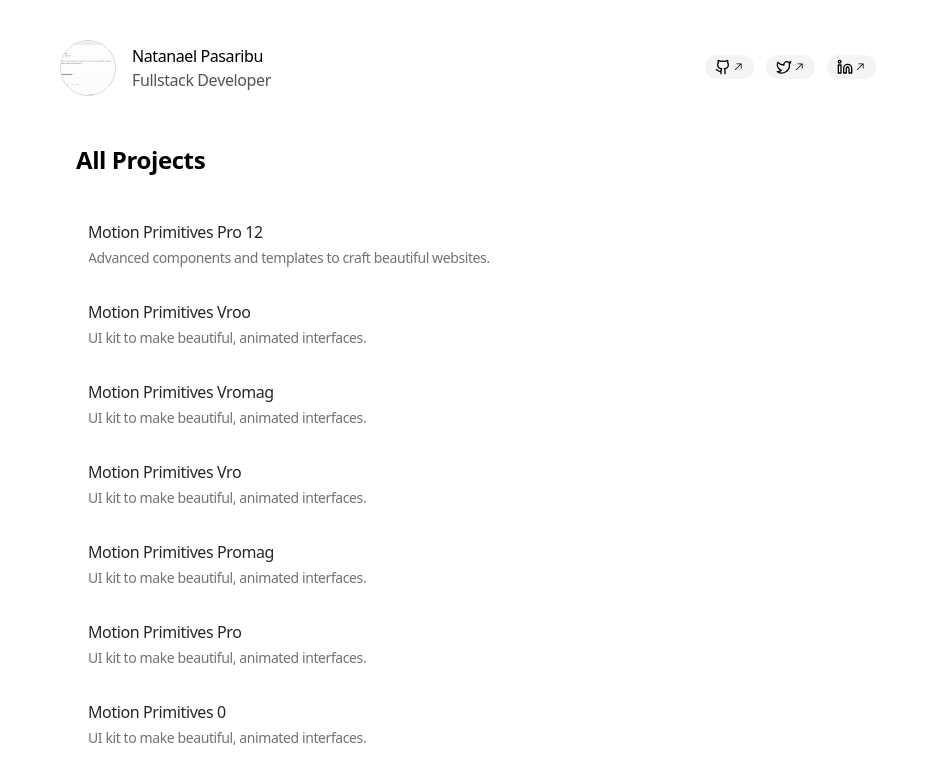
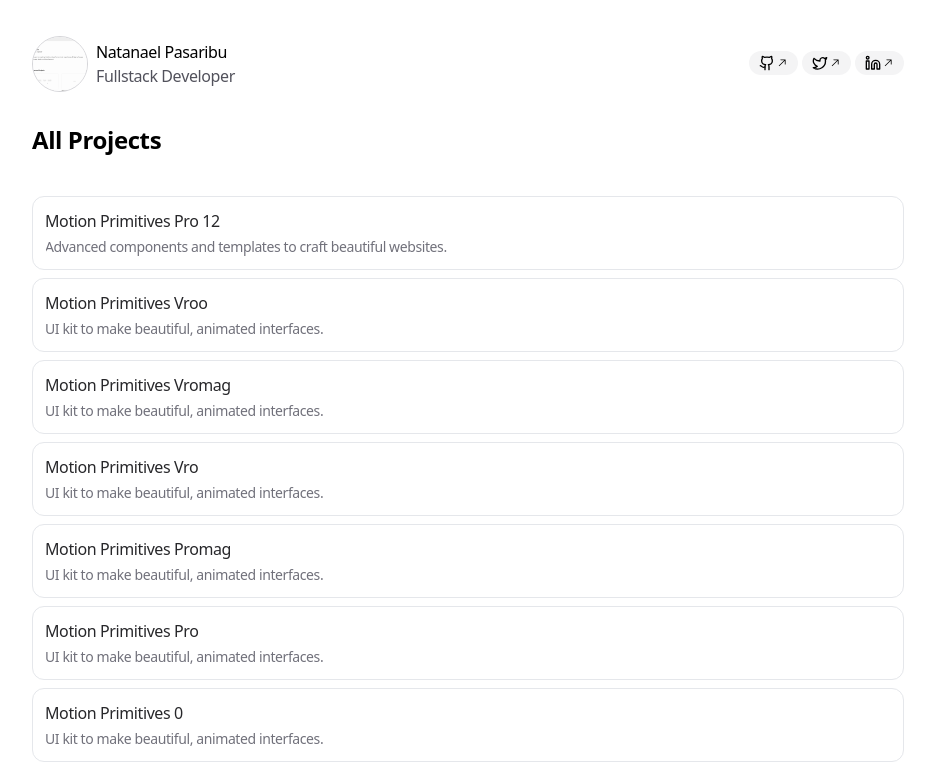
Before and after one commit to ncpsrb/ncpsrb, a Next.js app: page /projects in a window 1280 px wide. Shown: the top 770 px of the page, without its empty margins (172-1107 px from the left). Built offline with nearby package versions, Linux system fonts and the light colour scheme.

Commit message:
adjustment

```diff
--- a/app/header.tsx
+++ b/app/header.tsx
@@ -42,15 +42,15 @@ function MagneticSocialLink({
 export function Header() {
   const pathname = usePathname()
   return (
-    <header className="mb-8 flex items-center justify-between">
+    <header className="mt-6 mb-8 flex items-center justify-between md:mt-6">
       {/* Left Side: Profile image and name */}
-      <div className="flex items-center gap-4">
+      <div className="flex items-center gap-2">
         {pathname === '/' ? (
           // ✅ Homepage: Show just the profile image
           <img
             src="/cover.jpg"
             alt="Profile"
-            className="h-14 w-14 rounded-full border border-zinc-300 object-cover dark:border-zinc-700"
+            className="h-10 w-10 rounded-full border border-zinc-300 object-cover dark:border-zinc-700"
           />
         ) : (
           // ✅ Other pages: Hover shows arrow over image
@@ -86,7 +86,7 @@ export function Header() {
       </div>
 
       {/* Right Side: Social links */}
-      <div className="flex items-center gap-3">
+      <div className="flex items-center gap-1">
         <MagneticSocialLink link="https://github.com/yourusername">
           <div className="flex items-center gap-1">
             <Github className="h-4 w-4" />
--- a/app/layout.tsx
+++ b/app/layout.tsx
@@ -51,7 +51,7 @@ export default function RootLayout({
           defaultTheme="system"
         >
           <div className="flex min-h-screen w-full flex-col font-[family-name:var(--font-inter-tight)]">
-            <div className="relative mx-auto w-full max-w-4xl p-10">
+            <div className="p- relative mx-auto w-full max-w-4xl p-3">
               <Header />
               {children}
               <Footer />
--- a/app/projects/page.tsx
+++ b/app/projects/page.tsx
@@ -5,7 +5,7 @@ import { AnimatedBackground } from '@/components/ui/animated-background'
 import { ArrowRight } from 'lucide-react'
 export default function ProjectsPage() {
   return (
-    <main className="space-y-8 p-4">
+    <main className="space-y-10">
       <h1 className="text-2xl font-bold">All Projects</h1>
       <div className="flex flex-col space-y-2">
         {PROJECTS.map((project) => (
@@ -14,7 +14,7 @@ export default function ProjectsPage() {
             href={project.link}
             target="_blank"
             rel="noopener noreferrer"
-            className="group block rounded-xl px-3 py-3 transition-all duration-300 hover:bg-zinc-100/20 dark:hover:bg-zinc-800/40"
+            className="group block rounded-xl border px-3 py-3 transition-all duration-300 hover:bg-zinc-100/20 dark:hover:bg-zinc-800/40"
           >
             <div className="relative overflow-hidden rounded-xl">
               <AnimatedBackground
```
